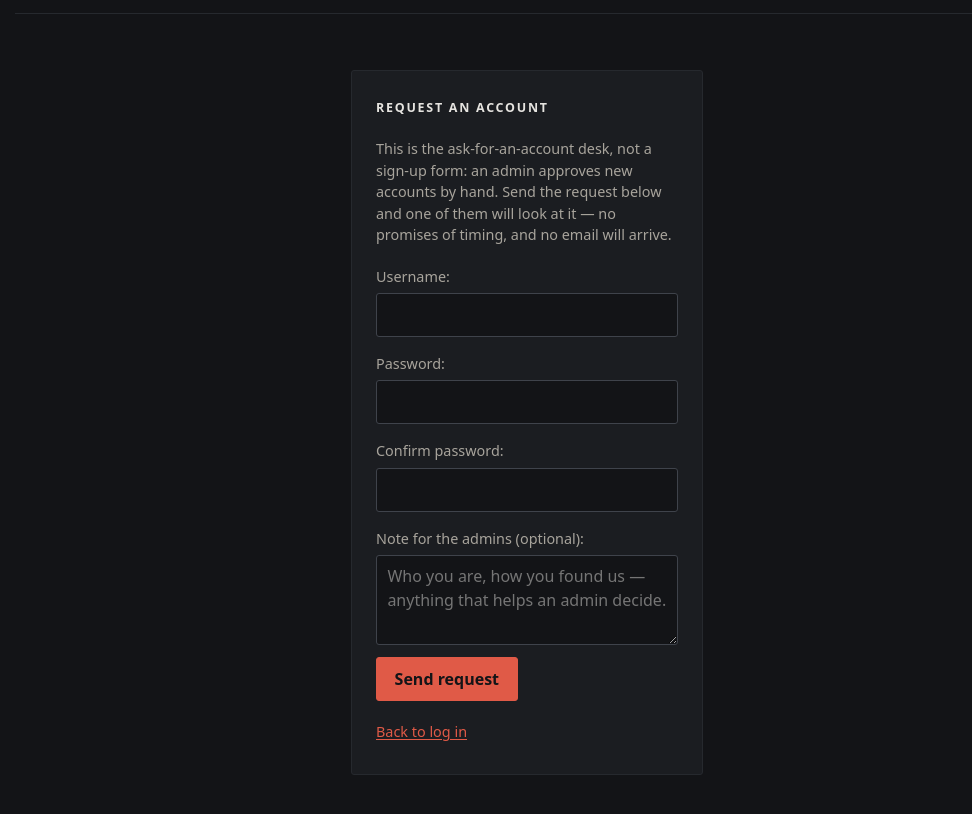
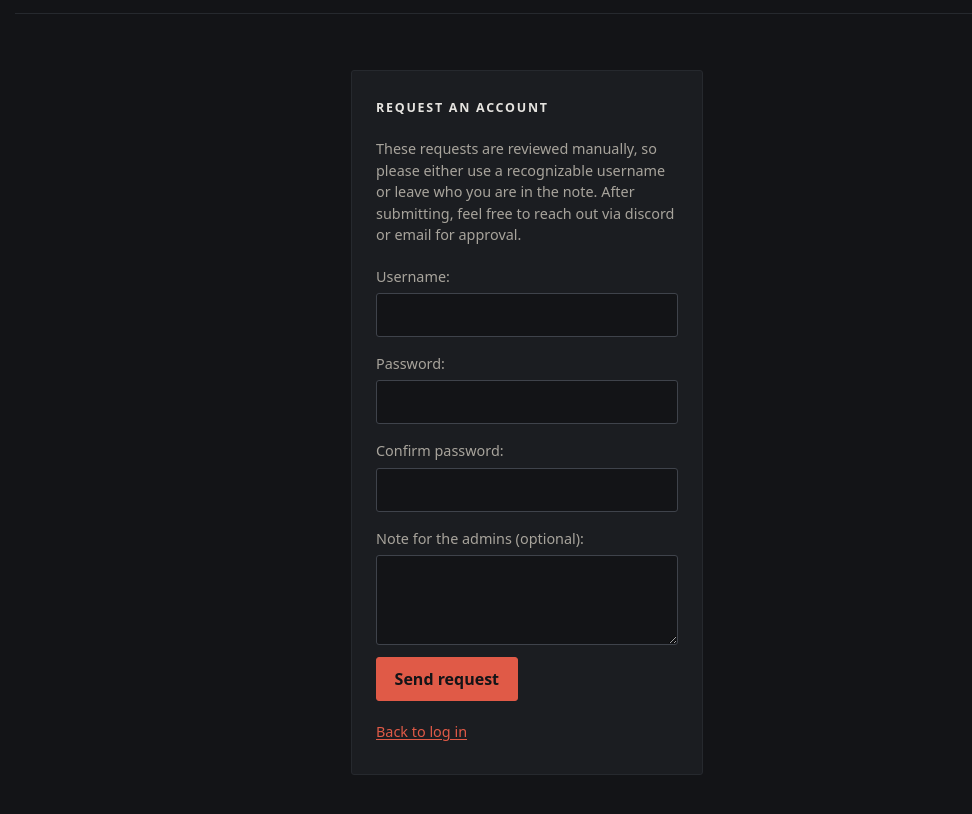
Before and after one commit to ja-armstrong/bb, a plain HTML site: page bitbeard/webui/register.html in a window 1280 px wide. Shown: the part 48-862 px from the top of the page, without its empty margins (113-1085 px from the left). Drawn offline with Linux system fonts and the light colour scheme.

Commit message:
Register page prose: the owner's wording, hint text removed

```diff
--- a/bitbeard/webui/register.html
+++ b/bitbeard/webui/register.html
@@ -18,7 +18,7 @@
             <!-- USER-FACING -->
             <h2>Request an account</h2>
             <!-- USER-FACING -->
-            <p>This is the ask-for-an-account desk, not a sign-up form: an admin approves new accounts by hand. Send the request below and one of them will look at it — no promises of timing, and no email will arrive.</p>
+            <p>These requests are reviewed manually, so please either use a recognizable username or leave who you are in the note. After submitting, feel free to reach out via discord or email for approval.</p>
             <form id="register-form" autocomplete="off">
                 <!-- USER-FACING -->
                 <label for="register-username">Username:</label>
@@ -32,7 +32,7 @@
                 <!-- USER-FACING -->
                 <label for="register-note">Note for the admins (optional):</label>
                 <!-- USER-FACING -->
-                <textarea id="register-note" rows="3" placeholder="Who you are, how you found us — anything that helps an admin decide."></textarea>
+                <textarea id="register-note" rows="3"></textarea>
                 <!-- USER-FACING -->
                 <button type="submit">Send request</button>
                 <div id="register-message" aria-live="polite"></div>
```
Also changed, not shown: 1 other file.
